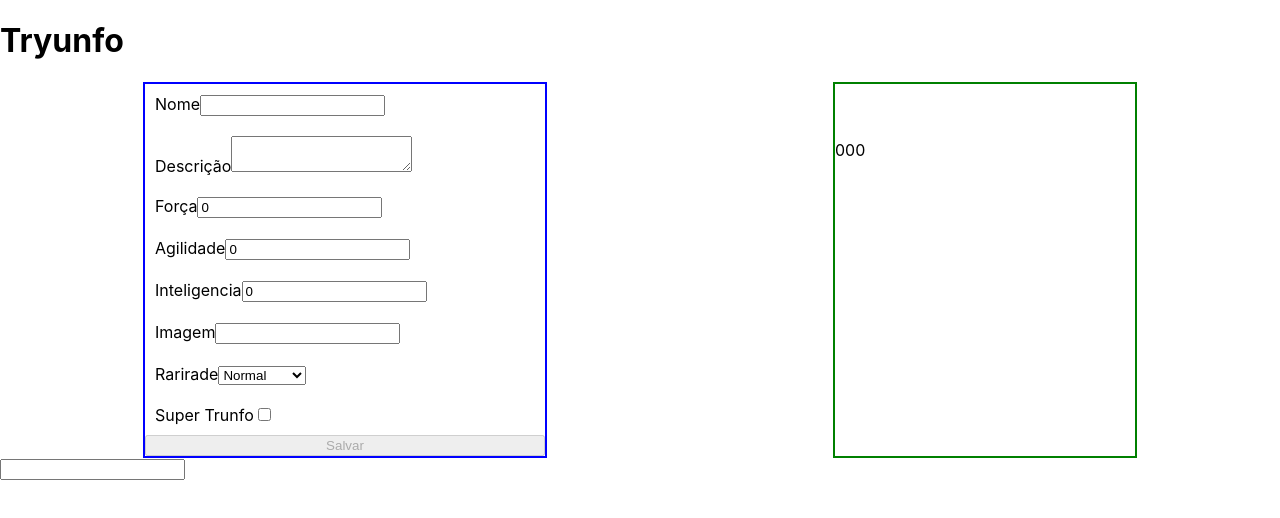
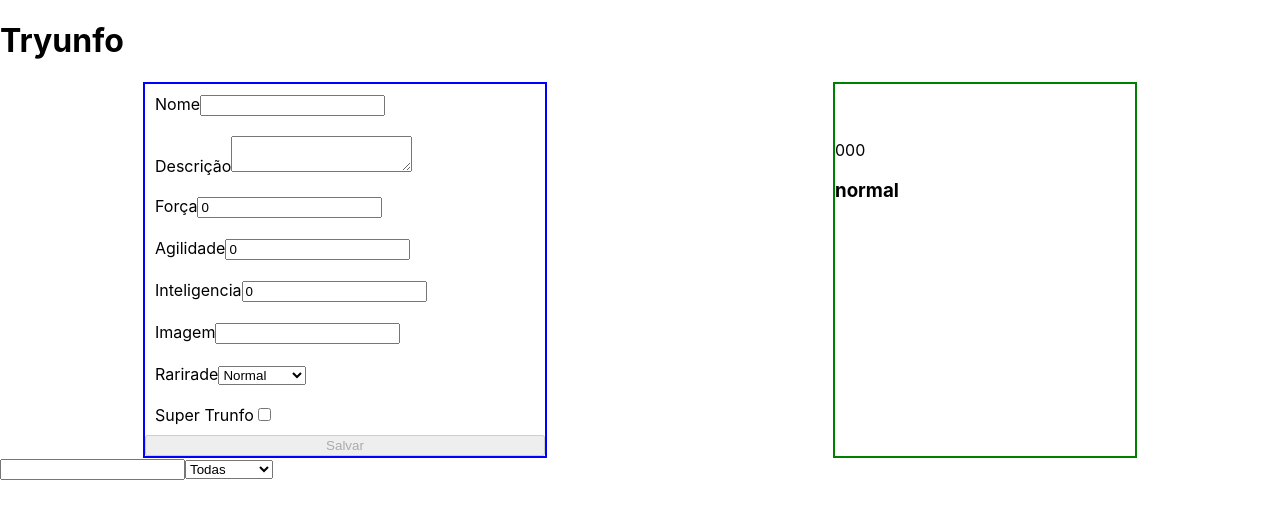
Before and after one commit to LucasLisboaMotta/Tryunfo, a React (Create React App) app: page / in a window 1280 px wide. Shown: the top 518 px of the page. Built offline with nearby package versions, Linux system fonts and the light colour scheme.

Commit message:
requisito 11

```diff
--- a/src/App.js
+++ b/src/App.js
@@ -3,6 +3,7 @@ import Form from './components/Form';
 import Card from './components/Card';
 import MiniCard from './components/Minicard';
 import InputTextFilter from './components/InputTextFilter';
+import InputSelectFilter from './components/InputSelectFilter';
 import './App.css';
 
 class App extends React.Component {
@@ -15,12 +16,13 @@ class App extends React.Component {
       cardAttr2: '0',
       cardAttr3: '0',
       cardImage: '',
-      cardRare: '',
+      cardRare: 'normal',
       cardTrunfo: false,
       hasTrunfo: false,
       isSaveButtonDisabled: true,
       arrozDeCartaz: [],
       inputTextFilter: '',
+      inputSelectFilter: 'todas',
     };
   }
 
@@ -95,7 +97,7 @@ class App extends React.Component {
         cardAttr2: '0',
         cardAttr3: '0',
         cardImage: '',
-        cardRare: '',
+        cardRare: 'normal',
         cardTrunfo: '',
         hasTrunfo: trunfo,
       });
@@ -103,9 +105,11 @@ class App extends React.Component {
   }
 
   test3 = (objs) => {
-    const { inputTextFilter } = this.state;
-    const filter = objs.filter(({ cardName }) => cardName.includes(inputTextFilter));
-    const map = filter.map(({ cardName,
+    const { inputTextFilter, inputSelectFilter } = this.state;
+    const select = inputSelectFilter === 'todas' ? objs : objs
+      .filter(({ cardRare }) => cardRare === inputSelectFilter);
+    const text = select.filter(({ cardName }) => cardName.includes(inputTextFilter));
+    const map = text.map(({ cardName,
       cardImage,
       cardDescription,
       cardAttr1,
@@ -158,6 +162,7 @@ class App extends React.Component {
       isSaveButtonDisabled,
       arrozDeCartaz,
       inputTextFilter,
+      inputSelectFilter,
     } = this.state;
     return (
       <main>
@@ -194,6 +199,10 @@ class App extends React.Component {
               onInputChange={ this.teste1 }
               inputTextFilter={ inputTextFilter }
             />
+            <InputSelectFilter
+              onInputChange={ this.teste1 }
+              inputTextFilter={ inputSelectFilter }
+            />
           </div>
           <section className="bot">
             {this.test3(arrozDeCartaz)}
--- /dev/null
+++ b/src/components/InputSelectFilter.js
@@ -0,0 +1,33 @@
+import React from 'react';
+import PropTypes from 'prop-types';
+
+class InputSelectFilter extends React.Component {
+  render() {
+    const {
+      onInputChange,
+      inputSelectFilter,
+    } = this.props;
+    return (
+      <select
+        data-testid="rare-filter"
+        onChange={ onInputChange }
+        value={ inputSelectFilter }
+        name="inputSelectFilter"
+      >
+        <option value="todas">Todas</option>
+        <option value="normal">Normal</option>
+        <option value="raro">Raro</option>
+        <option value="muito raro">Muito Raro</option>
+      </select>
+    );
+  }
+}
+
+const { string, func } = PropTypes;
+
+InputSelectFilter.propTypes = {
+  onInputChange: func.isRequired,
+  inputSelectFilter: string.isRequired,
+};
+
+export default InputSelectFilter;
```
